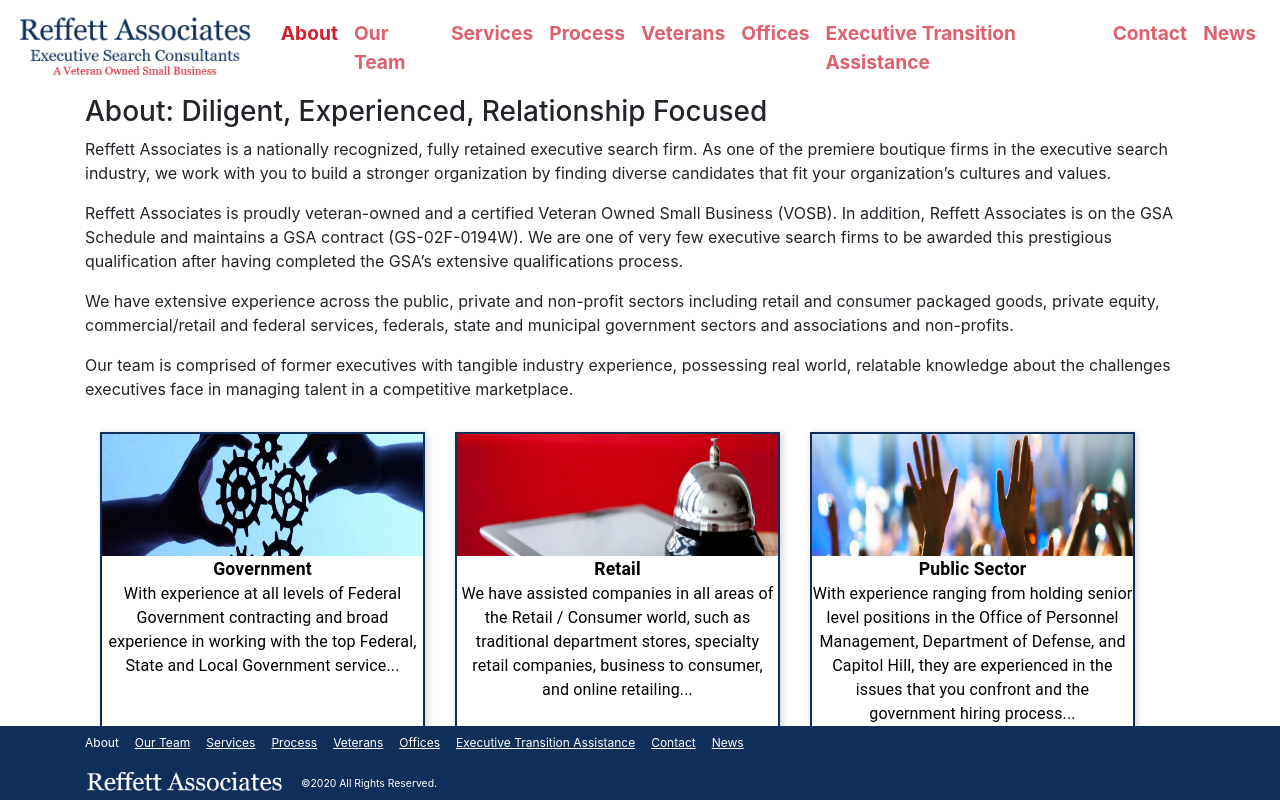
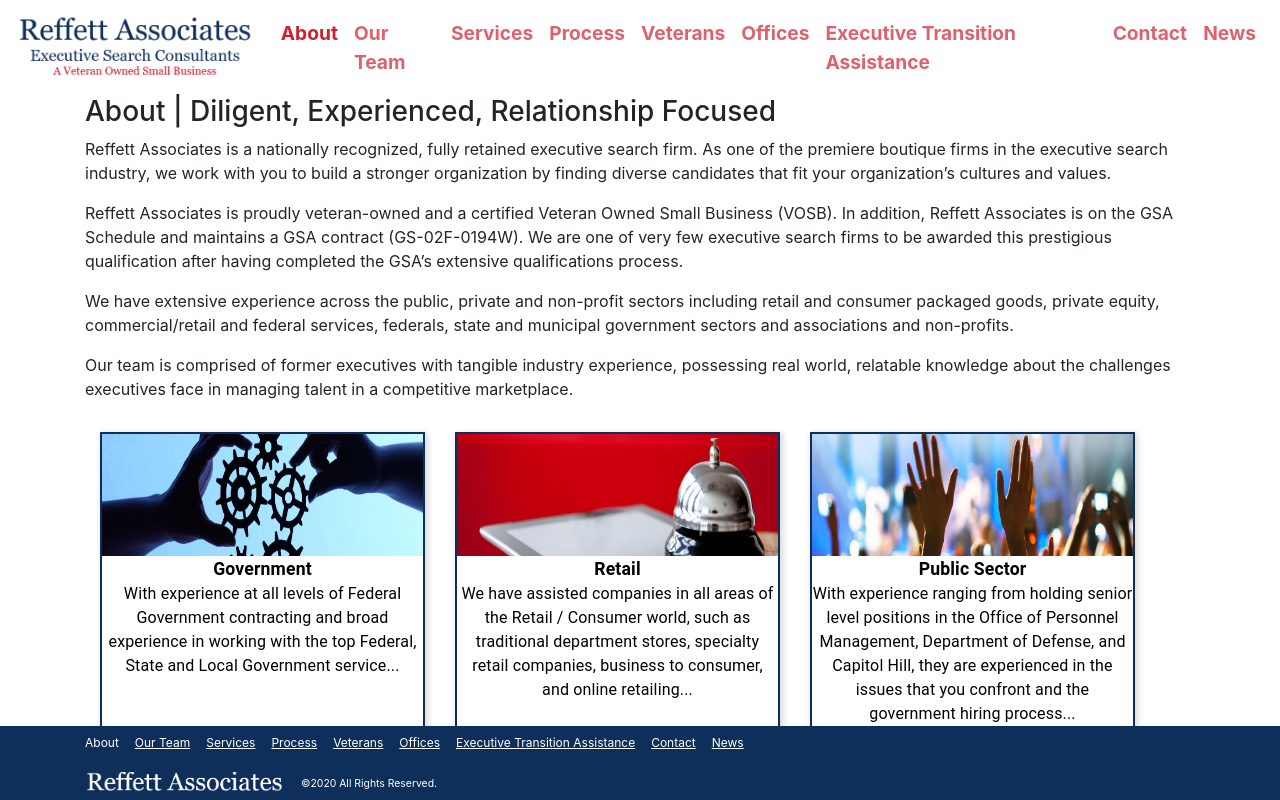
Before and after one commit to cjarquio/reffettassociates.com, a React (Create React App) app: page /about in a window 1280 px wide. Shown: the top 800 px of the page. Built offline with nearby package versions, Linux system fonts and the light colour scheme.

Commit message:
Change some headers

```diff
--- a/src/components/AboutPage.js
+++ b/src/components/AboutPage.js
@@ -82,7 +82,7 @@ function AboutPage() {
   return (
     <div>
       <PageTitle
-        title='About: Diligent, Experienced, Relationship Focused'
+        title='About | Diligent, Experienced, Relationship Focused'
         subtitle={subtitle}
       />
       <ServiceArea />
--- a/src/components/VeteransPage.js
+++ b/src/components/VeteransPage.js
@@ -8,7 +8,7 @@ export default function VeteransPage() {
   return (
     <div>
       <PageTitle
-        title='Committed to Veterans: Serving Those That Served'
+        title='Committed to Veterans | Serving Those That Served'
         subtitle={subtitle}
       />
       <h6 style={{ textDecoration: 'underline' }}>Committed to Veterans: Serving Those That Served</h6>
```
Also changed, not shown: public/images/Team/TomYoung.JPG (deleted), 1 other file (tests, documents, lock files or other folders).
